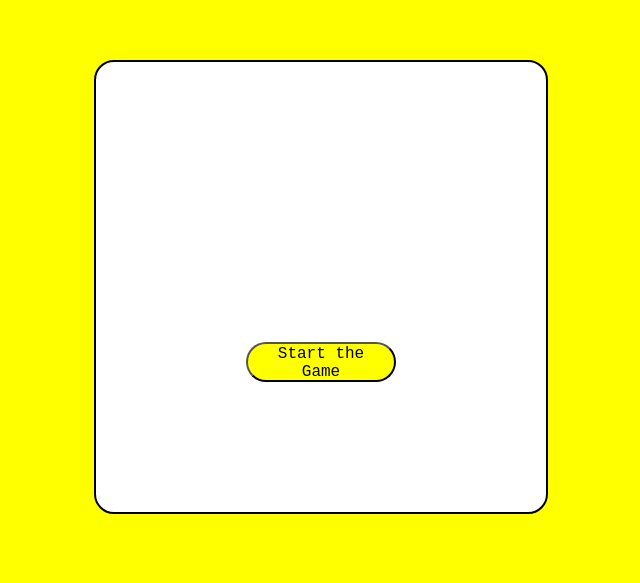
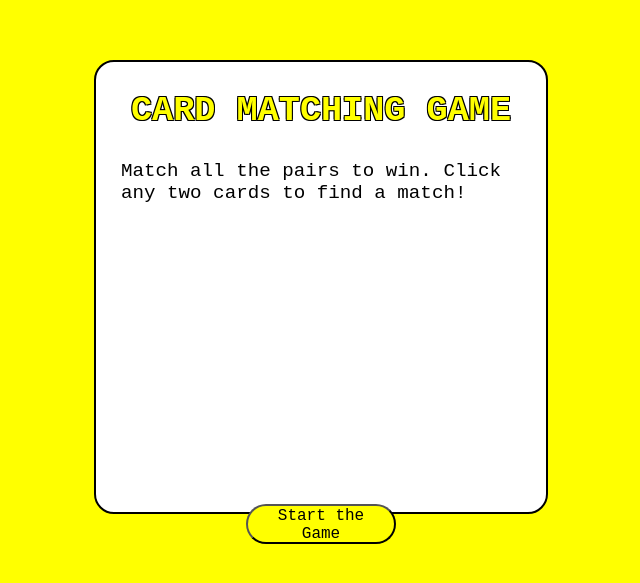
Before and after one commit to Sameer56027/Card-Match-Game, a plain HTML site: page index.html in a window 1280 px wide. Shown: the part 113-696 px from the top of the page, without its empty margins (319-959 px from the left). Drawn offline with Linux system fonts and the light colour scheme.

Commit message:
Add Instruction for Players

```diff
--- a/index.css
+++ b/index.css
@@ -33,3 +33,26 @@ body{
     font-size: 1rem;
     font-family: monospace;
 }
+
+.cardmatchgame{
+    display: flex;
+    justify-content: center;
+    font-family: monospace;
+    font-size: 2.2rem;
+    color: yellow;
+    text-shadow:
+    -1px -1px 0 #000,
+     1px -1px 0 #000,
+    -1px  1px 0 #000,
+     1px  1px 0 #000;;
+
+}
+.instructions{
+    display: flex;
+    justify-content: center;
+    font-family: monospace;
+    font-size: 1.2rem;
+    color: black;
+    margin-left: 25px;
+    margin-right: 20px;
+}
--- a/index.html
+++ b/index.html
@@ -8,6 +8,9 @@
 </head>
 <body>
     <div class="container">
+        <h2 class="cardmatchgame"> CARD MATCHING GAME</h2>
+        <p class="instructions">Match all the pairs to win. Click any two cards to find a match!</p>
+
         <div class="button">
             <button class="start-button"onclick="window.location.href='game.html'">Start the Game</button>
         </div>
```
